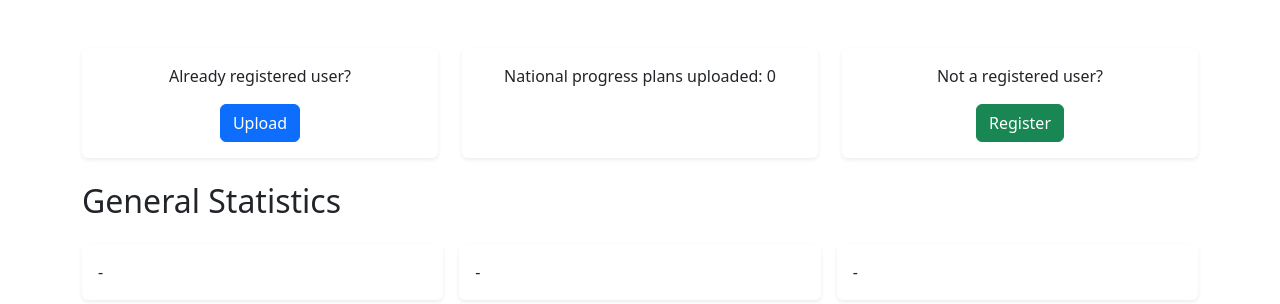
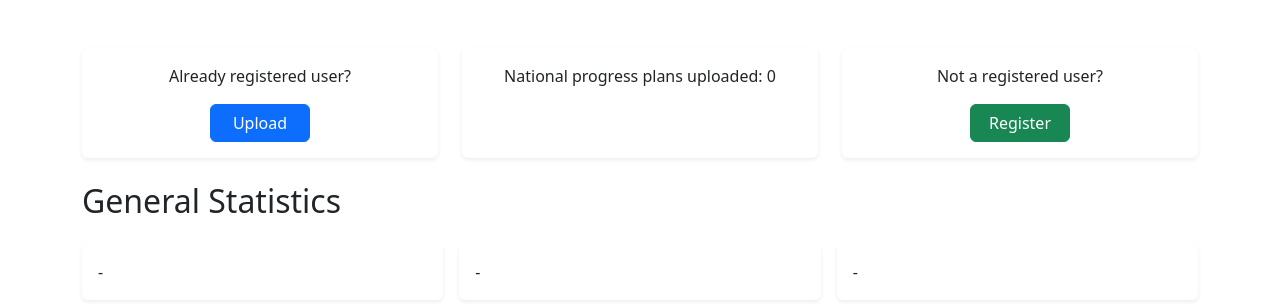
Before and after one commit to Dronzillla/flask_pzp_project, a Flask app: page / in a window 1280 px wide. Shown: the part 56-360 px from the top of the page. Run offline with Flask 3, Linux system fonts and the light colour scheme; data that the repository does not hold is empty; some libraries are stand-ins or nearby versions.

Commit message:
Update normal buttons

```diff
--- a/blueprintapp/blueprints/core/templates/core/index.html
+++ b/blueprintapp/blueprints/core/templates/core/index.html
@@ -13,7 +13,7 @@
                         <div class="card-body">
                             <p class="mb-0">Already registered user?</p>
                             <form action="{{ url_for('upload.index') }}" method="get">
-                                <button type="submit" class="btn btn-primary mt-3">Upload</button>
+                                <button type="submit" class="btn btn-primary mt-3 normal-btn">Upload</button>
                             </form>
                         </div>
                     </div>
@@ -30,7 +30,7 @@
                         <div class="card-body">
                             <p class="mb-0">Not a registered user?</p>
                             <form action="{{ url_for('auth.register') }}" method="get">
-                                <button type="submit" class="btn btn-success mt-3">Register</button>
+                                <button type="submit" class="btn btn-success mt-3 normal-btn">Register</button>
                             </form>
                         </div>
                     </div>
--- a/blueprintapp/blueprints/projects/templates/projects/index.html
+++ b/blueprintapp/blueprints/projects/templates/projects/index.html
@@ -11,7 +11,7 @@
                 <div class="input-group">
                     {{ form.query(class_="form-control", placeholder="Enter search term") }}
                     <div class="input-group-append">
-                        <button type="submit" class="btn btn-primary">{{ form.submit.label }}</button>
+                        <button type="submit" class="btn btn-primary normal-btn">{{ form.submit.label }}</button>
                     </div>
                 </div>
             </form>
--- a/blueprintapp/blueprints/upload/templates/upload/index.html
+++ b/blueprintapp/blueprints/upload/templates/upload/index.html
@@ -16,7 +16,7 @@
                       {{ form.file(class_="form-control") }}
                   </div>
                   <div class="text-center">
-                      {{ form.submit(class_="btn btn-primary") }}
+                      {{ form.submit(class_="btn btn-primary normal-btn") }}
                   </div>
               </form>
           </div>
```
